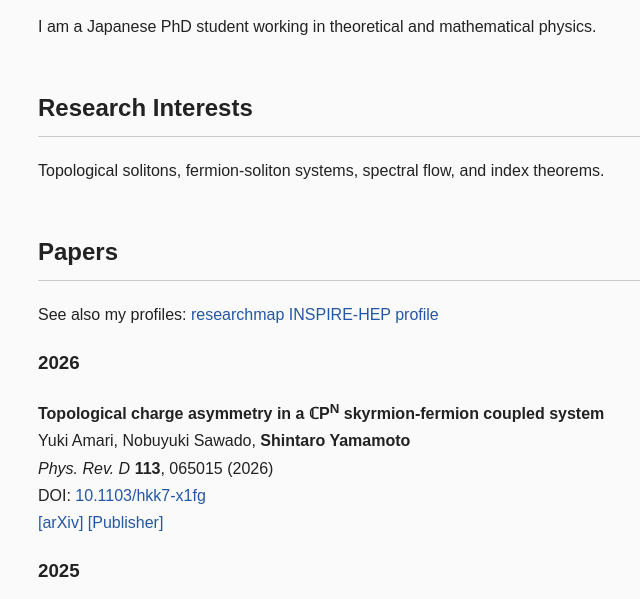
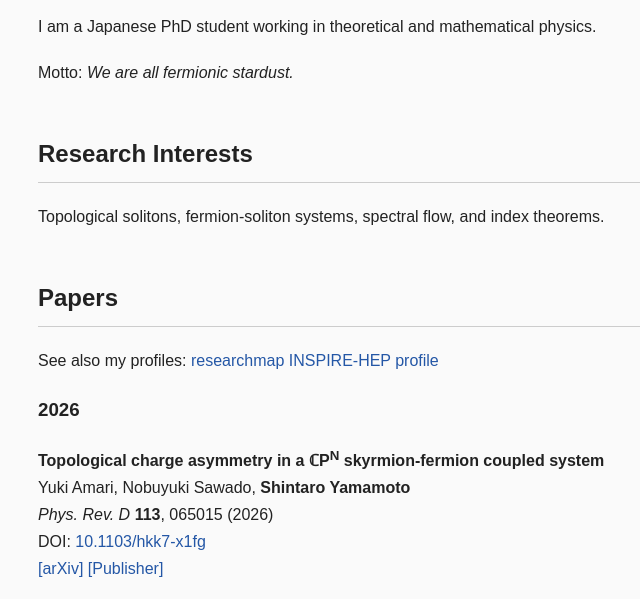
Before and after one commit to YamaPhys/yamaphys.github.io, a plain HTML site: page index.html in a window 1280 px wide. Shown: the part 138-737 px from the top of the page, without its empty margins (177-817 px from the left). Drawn offline with Linux system fonts and the light colour scheme.

Commit message:
Update index.html

```diff
--- a/index.html
+++ b/index.html
@@ -13,6 +13,8 @@
   <h1>Shintaro Yamamoto</h1>
 
   <p>I am a Japanese PhD student working in theoretical and mathematical physics.</p>
+
+  <p>Motto: <em>We are all fermionic stardust.</em></p>
 
   <h2>Research Interests</h2>
 
```
